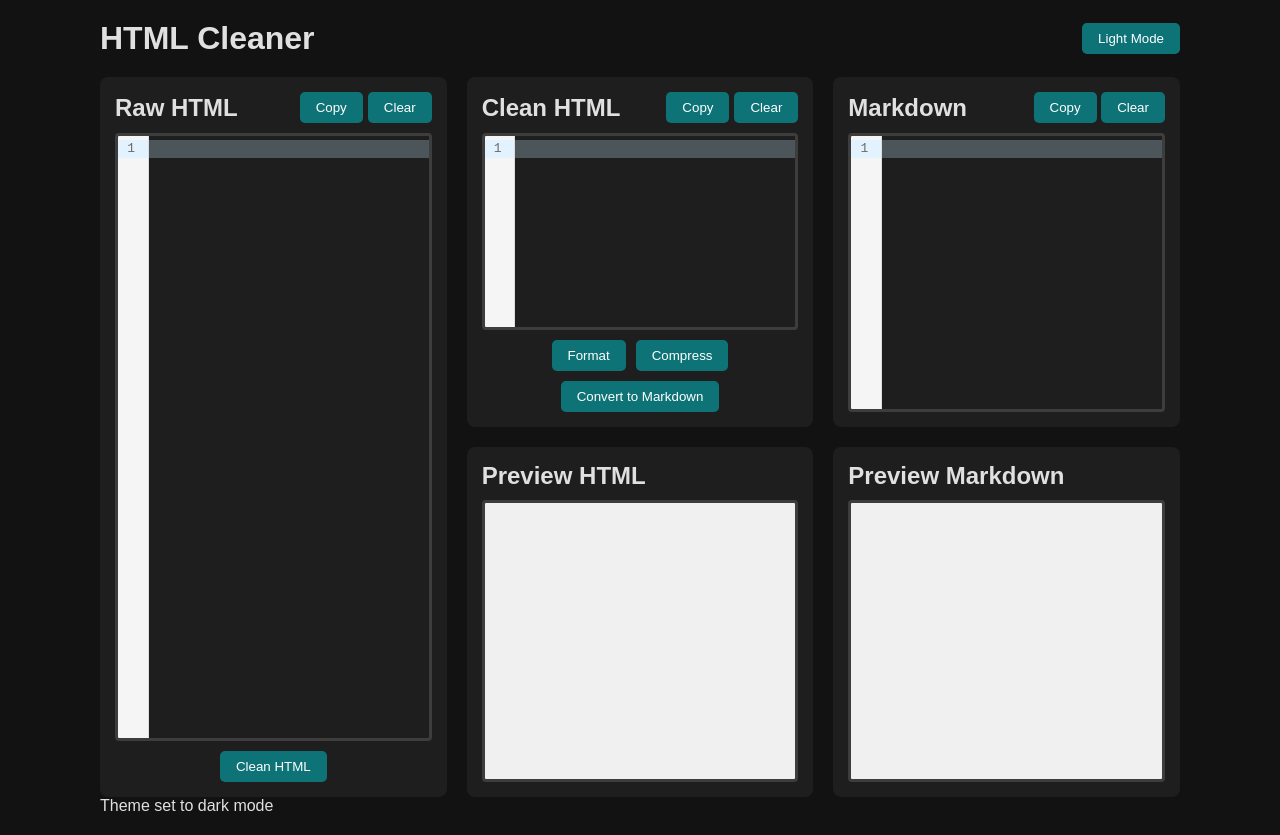
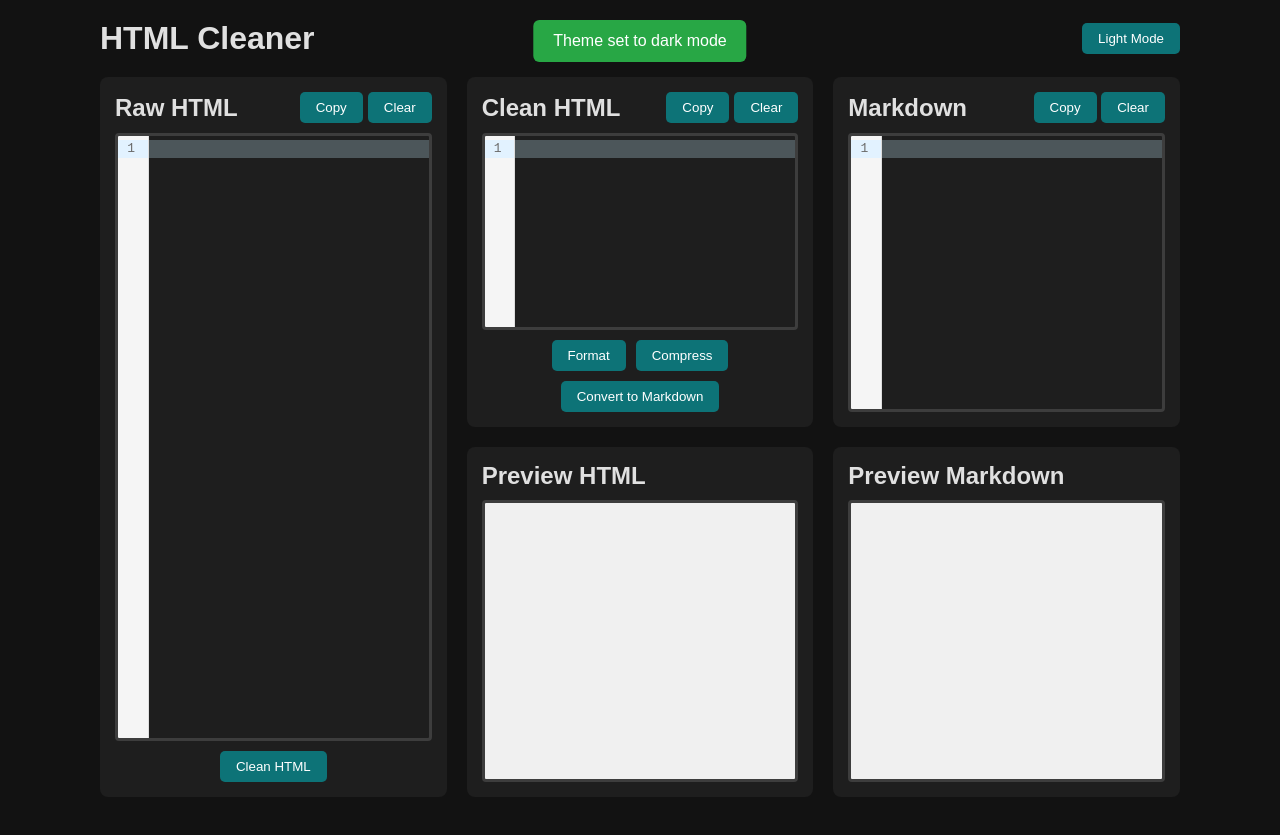
Before and after one commit to GircysRomualdas/html-cleaner, a website with bundled scripts: page index.html in a window 1280 px wide. Both pictures are taken after a click on the button "Dark Mode". Built offline with nearby package versions, Linux system fonts and the light colour scheme.

Commit message:
Add notification css

```diff
--- a/style/style.css
+++ b/style/style.css
@@ -175,3 +175,40 @@
     margin: 20px;
   }
 }
+
+.notification {
+  position: fixed;
+  top: 20px;
+  left: 50%;
+  transform: translateX(-50%);
+  padding: 12px 20px;
+  border-radius: 6px;
+  color: white;
+  font-weight: 500;
+  z-index: 1000;
+  animation: slideDown 0.3s ease;
+}
+
+.notification-success {
+  background-color: #28a745;
+}
+
+.notification-error {
+  background-color: #dc3545;
+}
+
+.notification-warning {
+  background-color: #ffc107;
+  color: #333;
+}
+
+@keyframes slideDown {
+  from {
+    transform: translateX(-50%) translateY(-100%);
+    opacity: 0;
+  }
+  to {
+    transform: translateX(-50%) translateY(0);
+    opacity: 1;
+  }
+}
```
Also changed, not shown: 1 other file.
